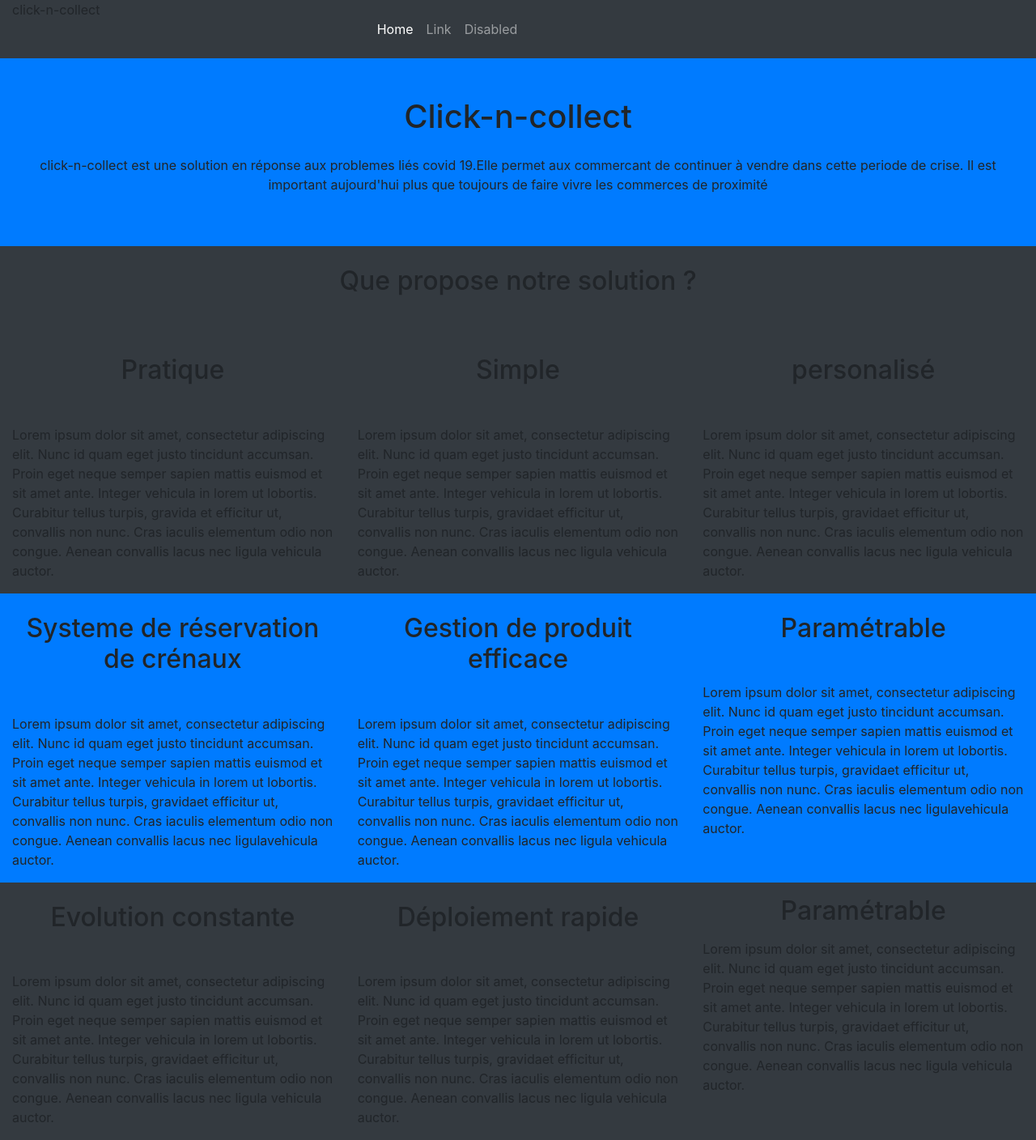
After one commit to mostuf/CandC-commercial, a PHP site: page /Img/index.html in a window 1280 px wide. The commit adds this page. Shown: the whole page at 81% size. Run offline with PHP 8.4, Linux system fonts and the light colour scheme.

Commit message:
merge du 14/11

```diff
--- a/ConfigFile/config.json
+++ b/ConfigFile/config.json
@@ -19,7 +19,7 @@
         "Component"
     ],
     "environnement": "dev",
-    "basePath": "https://www.click-n-collect.site",
+    "basePath": "http://dev.click-n-collect.fr",
     "bundle": [
         {
             "Name": "Common",
@@ -40,7 +40,7 @@
         "host": "localhost",
         "user": "root",
         "password": "",
-        "port": 3306
+        "port": 3308
     },
     "listComponent": [
         "Tag",
--- a/Controller/HomeController.php
+++ b/Controller/HomeController.php
@@ -59,4 +59,5 @@
         {
 
         }
+
     }
--- /dev/null
+++ b/Img/index.html
@@ -0,0 +1,183 @@
+<!doctype html>
+<html lang="fr">
+
+<head>
+    <meta charset="utf-8">
+    <title>click-collect</title>
+    <link rel="stylesheet" href="https://stackpath.bootstrapcdn.com/bootstrap/4.5.2/css/bootstrap.min.css">
+    <link rel="stylesheet" href="style.css">
+</head>
+
+<body>
+    <div class="container-fluid bg-dark">
+        <div class="row">
+            <div class="col-4">
+                <p>click-n-collect</p>
+            </div>
+            <div class="col-8">
+                <nav class="navbar navbar-expand-lg navbar-dark bg-dark">
+                    <ul class="navbar-nav mt-2 mb-2">
+                        <li class="nav-item active">
+                            <a class="nav-link" href="#">Home <span class="sr-only">(current)</span></a>
+                        </li>
+                        <li class="nav-item">
+                            <a class="nav-link" href="#">Link</a>
+                        </li>
+                        <li class="nav-item">
+                            <a class="nav-link" href="#">Disabled</a>
+                        </li>
+                    </ul>
+                </nav>
+            </div>
+        </div>
+    </div>
+    <div class="container-fluid bg-primary pt-5 pb-5    ">
+        <div class="row">
+            <div class="col-12">
+                <h1 class="text-center  mb-4">Click-n-collect</h1>
+                <p class="text-center mt-3 mb-3">click-n-collect est une solution en réponse aux problemes liés covid
+                    19.Elle permet aux commercant de continuer à vendre dans cette periode de crise.
+                    Il est important aujourd'hui plus que toujours de faire vivre les commerces de proximité
+                </p>
+            </div>
+        </div>
+    </div>
+    </div>
+    <div class="container-fluid  bg-dark">
+        <div class="row">
+            <div class="col-12">
+                <h2 class="text-center mt-4 mb-5">Que propose notre solution ?</h2>
+            </div>
+        </div>
+        <div class="row">
+            <div class="col-4">
+                <h2 class="text-center mt-4 mb-5">Pratique</h2>
+                <p>Lorem ipsum dolor sit amet, consectetur adipiscing elit. Nunc id quam eget justo tincidunt
+                    accumsan.
+                    Proin eget neque
+                    semper sapien mattis euismod et sit amet ante. Integer vehicula in lorem ut lobortis. Curabitur
+                    tellus turpis, gravida
+                    et efficitur ut, convallis non nunc. Cras iaculis elementum odio non congue. Aenean convallis
+                    lacus
+                    nec ligula vehicula
+                    auctor.
+                </p>
+            </div>
+            <div class="col-4">
+                <h2 class="text-center mt-4 mb-5">Simple</h2>
+                <p>Lorem ipsum dolor sit amet, consectetur adipiscing elit. Nunc id quam eget justo tincidunt
+                    accumsan.
+                    Proin eget neque
+                    semper sapien mattis euismod et sit amet ante. Integer vehicula in lorem ut lobortis. Curabitur
+                    tellus turpis,
+                    gravidaet efficitur ut, convallis non nunc. Cras iaculis elementum odio non congue. Aenean
+                    convallis
+                    lacus nec ligula
+                    vehicula auctor.
+                </p>
+            </div>
+            <div class="col-4">
+                <h2 class="text-center mt-4 mb-5">personalisé</h2>
+                <p>Lorem ipsum dolor sit amet, consectetur adipiscing elit. Nunc id quam eget justo tincidunt
+                    accumsan.
+                    Proin eget neque
+                    semper sapien mattis euismod et sit amet ante. Integer vehicula in lorem ut lobortis. Curabitur
+                    tellus turpis,
+                    gravidaet efficitur ut, convallis non nunc. Cras iaculis elementum odio non congue. Aenean
+                    convallis
+                    lacus nec
+                    ligula
+                    vehicula auctor.
+                </p>
+            </div>
+        </div>
+    </div>
+    <div class="container-fluid  bg-primary">
+        <div class="row">
+            <div class="col-4">
+                <h2 class="text-center mt-4 mb-5">Systeme de réservation de crénaux</h2>
+                <p>Lorem ipsum dolor sit amet, consectetur adipiscing elit. Nunc id quam eget justo tincidunt
+                    accumsan.
+                    Proin eget neque
+                    semper sapien mattis euismod et sit amet ante. Integer vehicula in lorem ut lobortis. Curabitur
+                    tellus turpis,
+                    gravidaet efficitur ut, convallis non nunc. Cras iaculis elementum odio non congue. Aenean
+                    convallis
+                    lacus nec
+                    ligulavehicula auctor.
+                </p>
+            </div>
+            <div class="col-4">
+                <h2 class="text-center  mt-4 mb-5">Gestion de produit efficace</h2>
+                <p>Lorem ipsum dolor sit amet, consectetur adipiscing elit. Nunc id quam eget justo tincidunt
+                    accumsan.
+                    Proin eget neque
+                    semper sapien mattis euismod et sit amet ante. Integer vehicula in lorem ut lobortis. Curabitur
+                    tellus turpis,
+                    gravidaet efficitur ut, convallis non nunc. Cras iaculis elementum odio non congue. Aenean
+                    convallis
+                    lacus nec
+                    ligula vehicula auctor.
+                </p>
+            </div>
+            <div class="col-4">
+                <h2 class="text-center mt-4 mb-5">Paramétrable</h2>
+                <p>Lorem ipsum dolor sit amet, consectetur adipiscing elit. Nunc id quam eget justo tincidunt
+                    accumsan.
+                    Proin eget neque
+                    semper sapien mattis euismod et sit amet ante. Integer vehicula in lorem ut lobortis. Curabitur
+                    tellus turpis,
+                    gravidaet efficitur ut, convallis non nunc. Cras iaculis elementum odio non congue. Aenean
+                    convallis
+                    lacus nec
+                    ligulavehicula auctor.
+                </p>
+            </div>
+        </div>
+    </div>
+    <div class="container-fluid  bg-dark">
+        <div class="row">
+            <div class="col-4">
+                <h2 class="text-center mt-4 mb-5">Evolution constante</h2>
+                <p>Lorem ipsum dolor sit amet, consectetur adipiscing elit. Nunc id quam eget justo tincidunt
+                    accumsan.
+                    Proin eget neque
+                    semper sapien mattis euismod et sit amet ante. Integer vehicula in lorem ut lobortis. Curabitur
+                    tellus turpis,
+                    gravidaet efficitur ut, convallis non nunc. Cras iaculis elementum odio non congue. Aenean
+                    convallis
+                    lacus nec
+                    ligula vehicula auctor.
+                </p>
+            </div>
+            <div class="col-4">
+                <h2 class="text-center mt-4 mb-5">Déploiement rapide</h2>
+                <p>Lorem ipsum dolor sit amet, consectetur adipiscing elit. Nunc id quam eget justo tincidunt
+                    accumsan.
+                    Proin eget neque
+                    semper sapien mattis euismod et sit amet ante. Integer vehicula in lorem ut lobortis. Curabitur
+                    tellus turpis,
+                    gravidaet efficitur ut, convallis non nunc. Cras iaculis elementum odio non congue. Aenean
+                    convallis
+                    lacus nec
+                    ligula vehicula auctor.
+                </p>
+            </div>
+            <div class="col-4">
+                <h2 class="text-center mt-3 mb-3">Paramétrable</h2>
+                <p>Lorem ipsum dolor sit amet, consectetur adipiscing elit. Nunc id quam eget justo tincidunt
+                    accumsan.
+                    Proin eget neque
+                    semper sapien mattis euismod et sit amet ante. Integer vehicula in lorem ut lobortis. Curabitur
+                    tellus turpis,
+                    gravidaet efficitur ut, convallis non nunc. Cras iaculis elementum odio non congue. Aenean
+                    convallis
+                    lacus nec
+                    ligula vehicula auctor.
+                </p>
+            </div>
+        </div>
+    </div>
+</body>
+
+</html>
--- /dev/null
+++ b/View/Team/css/team.css
@@ -0,0 +1,5 @@
+.teamPict{
+    height:300px;
+    width:300px;
+    border-radius: 50%;
+}
```
Also changed, not shown: ConfigFile/route.json (+81 -68 lines), Controller/TeamController.php (added, +10 -0 lines), View/Home/css/home.css (+9 -0 lines), View/Home/home.php (added, +22 -0 lines), View/Team/team.php (added, +35 -0 lines), css/global.css (+12 -1 lines), Img/av.png (added), Img/fm.jpg (added), View/Home/contact.php (added).
